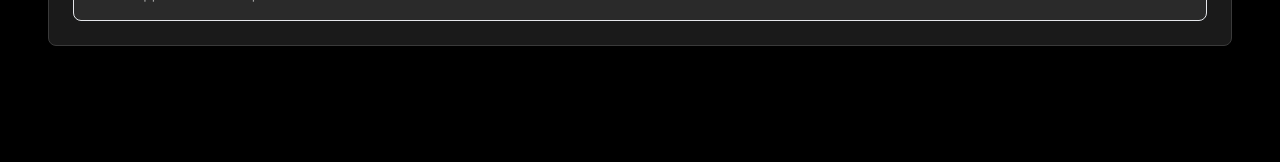
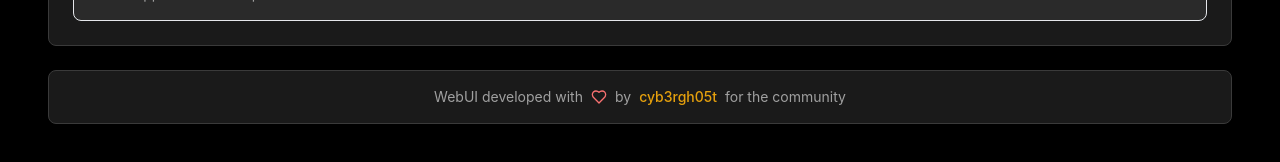
Before and after one commit to fscorrupt/Posterizarr, a React (Vite) app in the folder webui/frontend/: page /about in a window 1280 px wide. Shown: the part 1222-1384 px from the top of the page. Before the commit the page ends 1316 px from the top, so only its background shows below. Built offline with nearby package versions, Linux system fonts and the light colour scheme; no server answers.

Commit message:
Update About.jsx

```diff
--- a/webui/frontend/src/components/About.jsx
+++ b/webui/frontend/src/components/About.jsx
@@ -249,6 +249,24 @@ function About() {
           </div>
         </a>
       </div>
+
+      {/* WebUI Developer Credit */}
+      <div className="bg-theme-card border border-theme rounded-lg p-4">
+        <p className="text-theme-muted text-sm text-center flex items-center justify-center gap-2">
+          WebUI developed with
+          <Heart className="w-4 h-4 text-red-400 inline" />
+          by
+          <a
+            href="https://github.com/cyb3rgh05t"
+            target="_blank"
+            rel="noopener noreferrer"
+            className="text-theme-primary hover:underline font-medium"
+          >
+            cyb3rgh05t
+          </a>
+          for the community
+        </p>
+      </div>
     </div>
   );
 }
```
